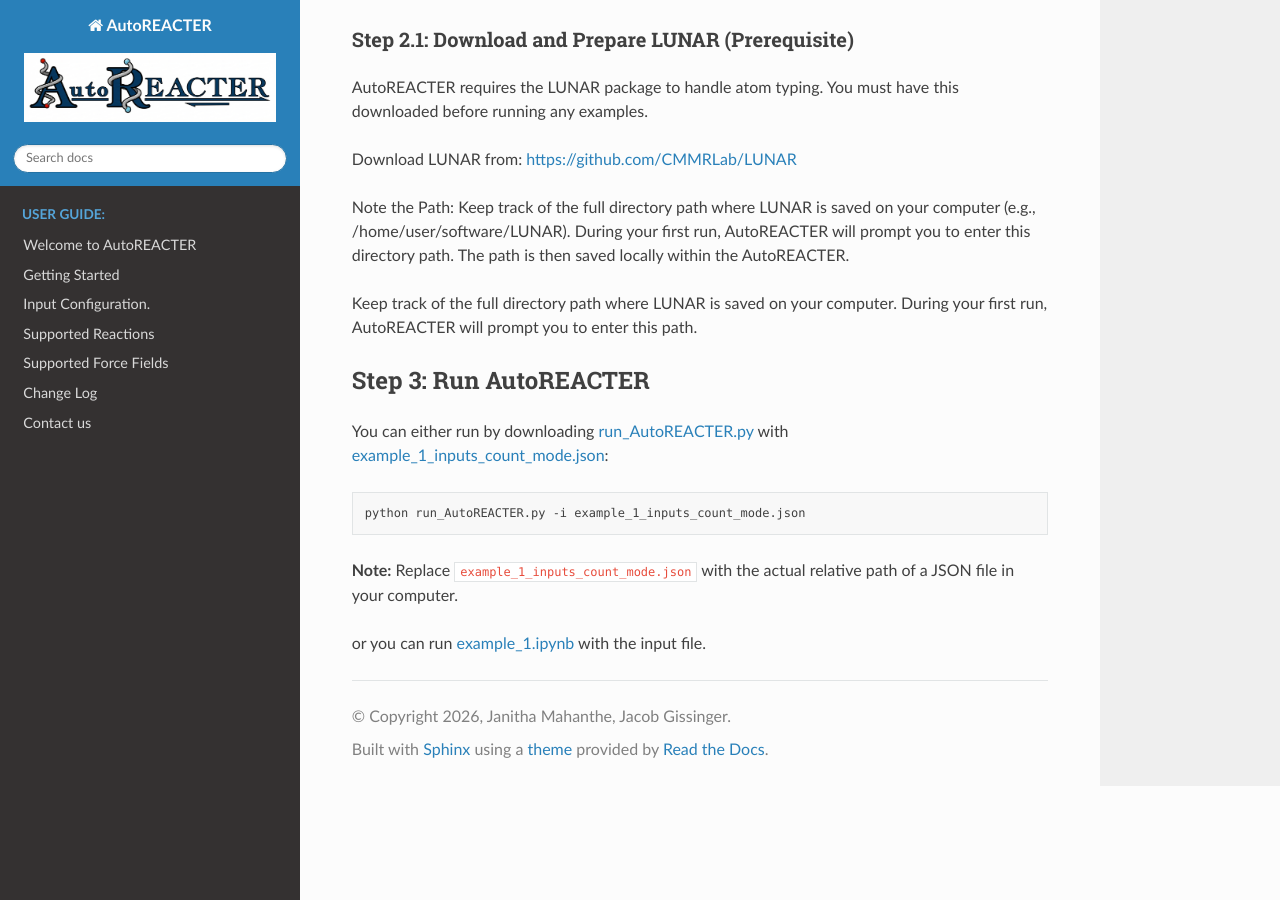
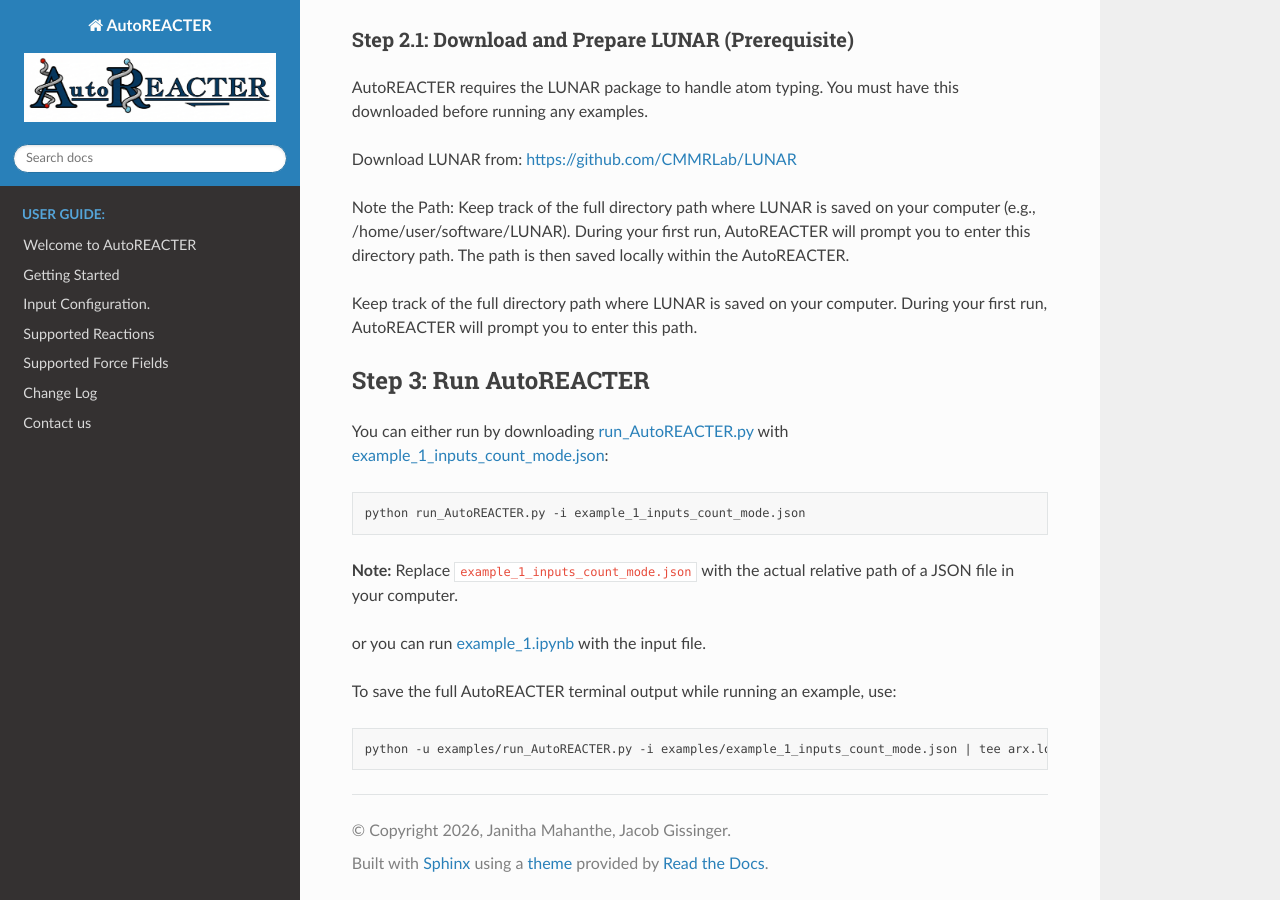
Before and after one commit to NanoCIPHER-Lab/AutoREACTER, a Sphinx documentation site: the page built from docs/source/getting_started_pip_installation.md, in a window 1280 px wide and 900 px high, scrolled down 842 px. Built offline with Sphinx 7.4.7 and the Read the Docs theme 3.1.0, drawn with Linux system fonts in a browser that asks for light colours.

Commit message:
Add example log saving command to docs

````diff
--- a/docs/source/getting_started_pip_installation.md
+++ b/docs/source/getting_started_pip_installation.md
@@ -50,6 +50,15 @@ You can either run by downloading [run_AutoREACTER.py](https://github.com/NanoCI
 ```bash
 python run_AutoREACTER.py -i example_1_inputs_count_mode.json
 ```
+
 **Note:** Replace `example_1_inputs_count_mode.json` with the actual relative path of a JSON file in your computer.
 
+
+
 or you can run [example_1.ipynb](https://github.com/NanoCIPHER-Lab/AutoREACTER/blob/main/examples/example_1.ipynb) with the input file.
+
+To save the full AutoREACTER terminal output while running an example, use:
+
+```bash
+python -u examples/run_AutoREACTER.py -i examples/example_1_inputs_count_mode.json | tee arx.log
+```
````
Also changed, not shown: docs/source/getting_started_source_installation.md (+6 -0 lines).
